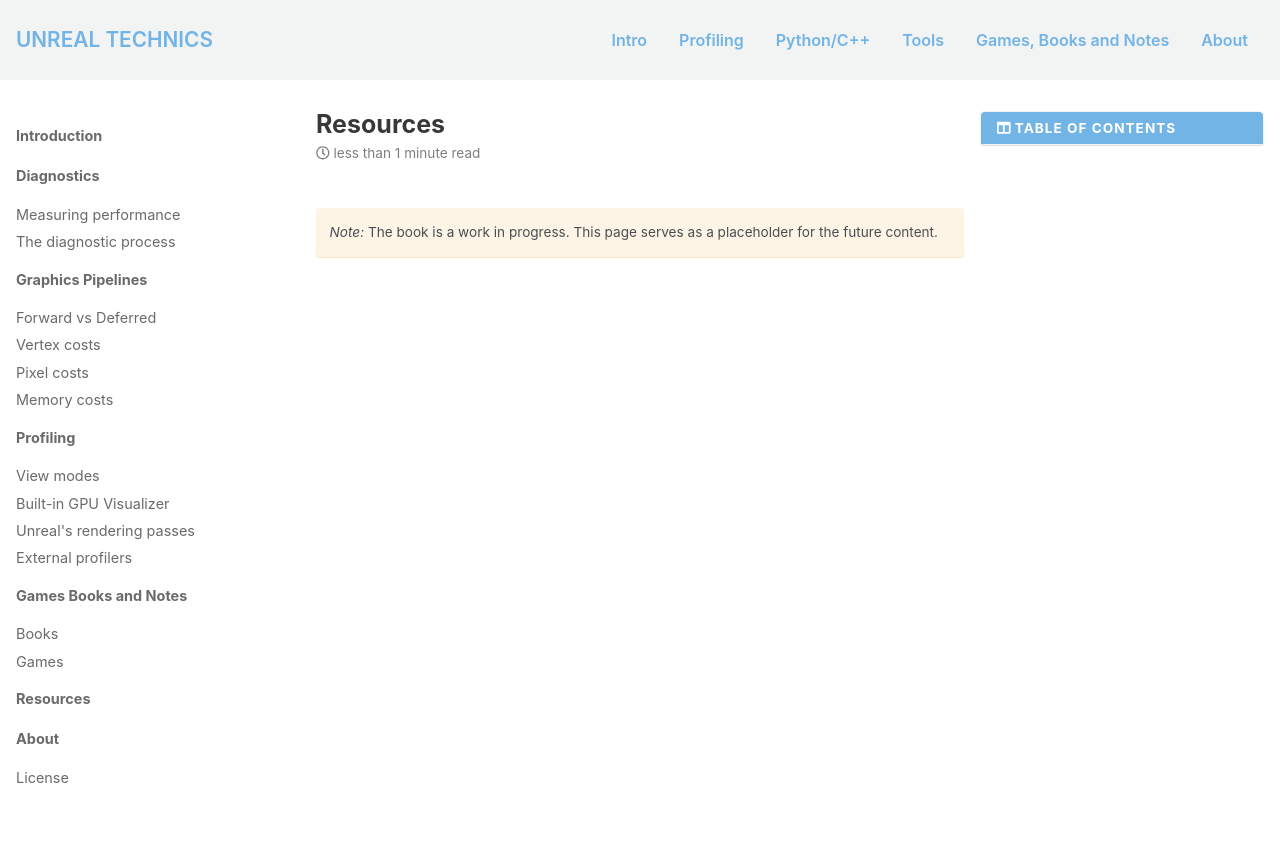
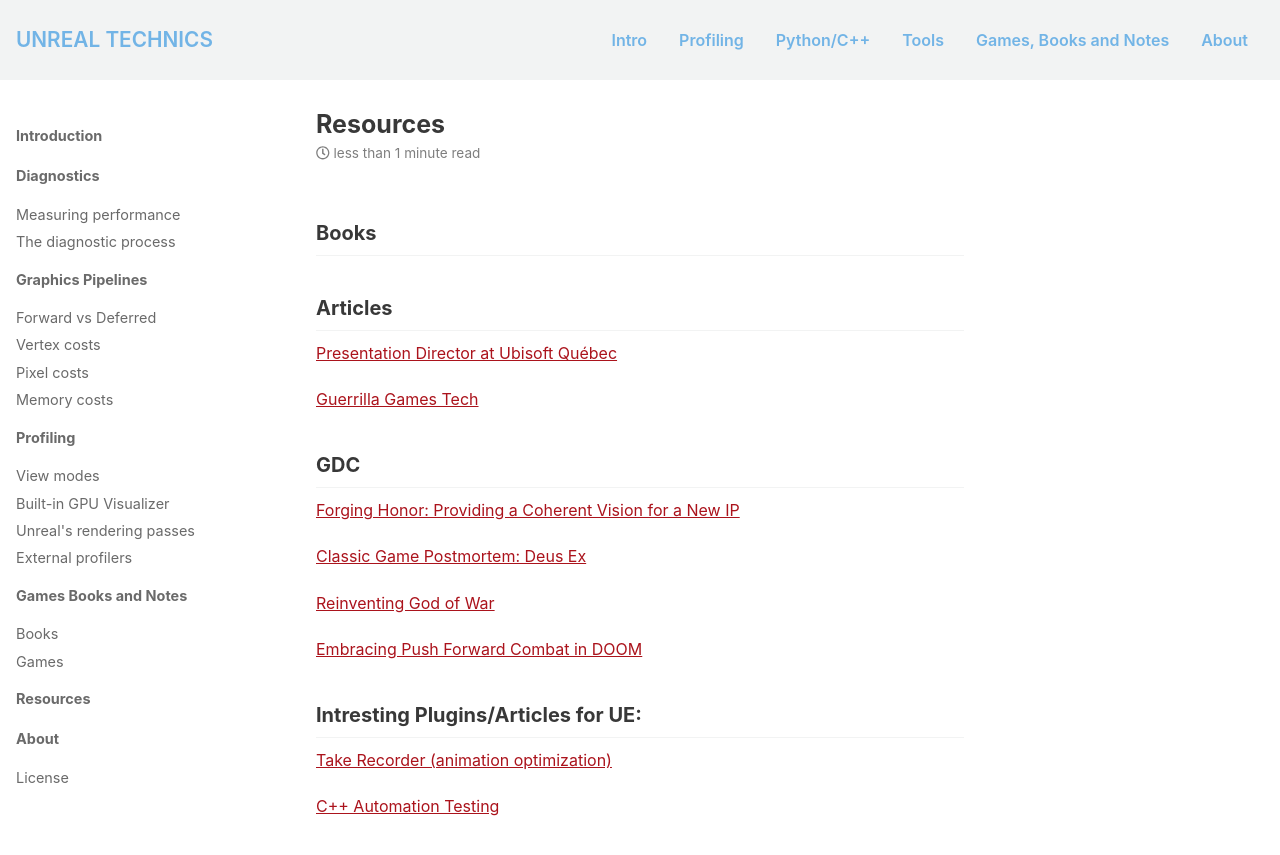
Before and after one commit to AdamKomarowski/unrealtechart, a Jekyll site: the page built from book/resources/index.md, in a window 1280 px wide and 900 px high. Shown: the top 855 px of the window. Built offline with Jekyll 4.4.1, drawn with Linux system fonts in a browser that asks for light colours; nearby versions of some CDN libraries.

Commit message:
Update index.md
Resources v1

```diff
--- a/book/resources/index.md
+++ b/book/resources/index.md
@@ -4,6 +4,29 @@ excerpt: ""
 permalink: "/book/resources/"
 ---
 
-{% include toc icon="columns" title=page.title %}
 
-{% include custom/wip-warning.md %}
+
+
+## Books
+
+## Articles
+
+[Presentation Director at Ubisoft Québec](https://interfaceingame.com/articles/interview-with-daniel-lucchesi/)
+
+[Guerrilla Games Tech](https://www.guerrilla-games.com/read)
+
+## GDC
+
+[Forging Honor: Providing a Coherent Vision for a New IP](https://www.youtube.com/watch?v=SN8RjXYjJe4)
+
+[Classic Game Postmortem: Deus Ex](https://www.youtube.com/watch?v=tffX3VljTtI)
+
+[Reinventing God of War](https://www.youtube.com/watch?v=aIb-Lt7WX_s)
+
+[Embracing Push Forward Combat in DOOM](https://www.youtube.com/watch?v=2KQNpQD8Ayo)
+
+## Intresting Plugins/Articles for UE:
+
+[Take Recorder (animation optimization)](https://dev.epicgames.com/documentation/en-us/unreal-engine/take-recorder-in-unreal-engine)
+
+[C++ Automation Testing](https://dev.epicgames.com/documentation/en-us/unreal-engine/write-cplusplus-tests-in-unreal-engine)
```
